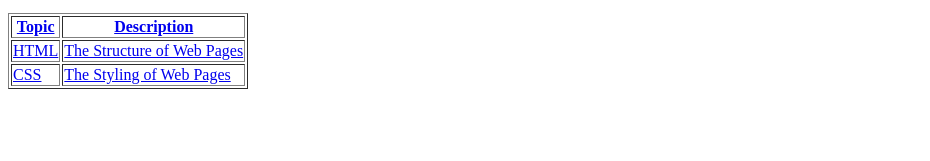
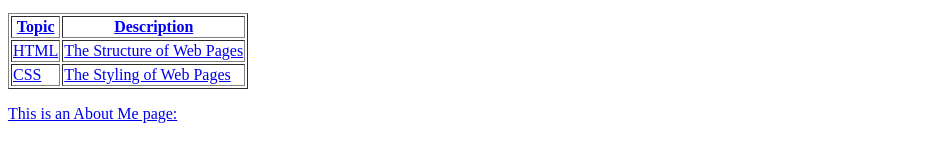
Before and after one commit to CodingOwlet/my-first-webpage, a plain HTML site: page index.html in a window 1280 px wide. Shown: the part 491-652 px from the top of the page, without its empty margins (0-930 px from the left). Drawn offline with Linux system fonts and the light colour scheme.

Commit message:
Update index.html

```diff
--- a/index.html
+++ b/index.html
@@ -29,6 +29,7 @@
       <td>The Styling of Web Pages</td>
     </tr>
   </table>
+  <p>This is an About Me page:</p>
   <a href="about.html>"Learn More About Me!</a>
 </body>
 </html>
```
